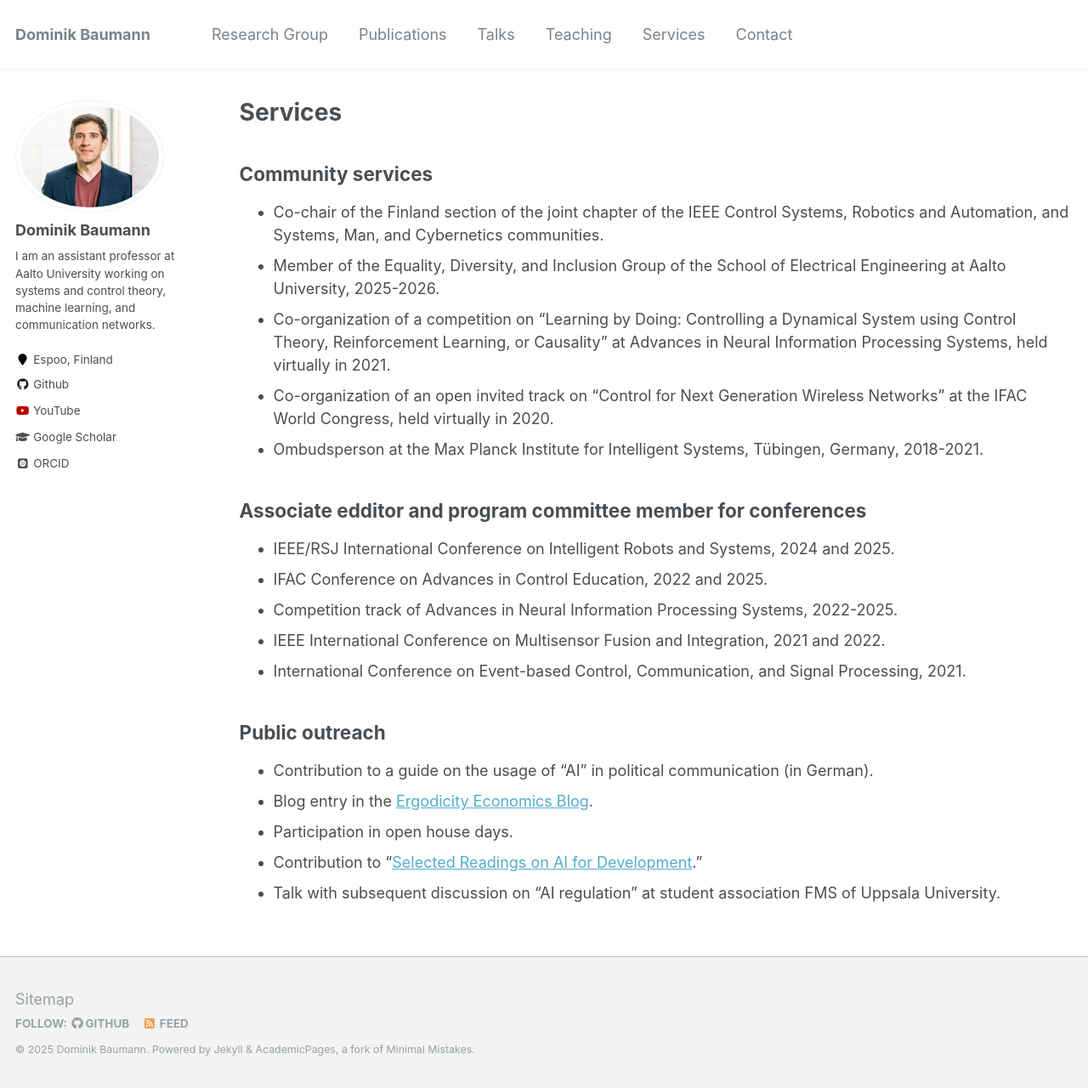
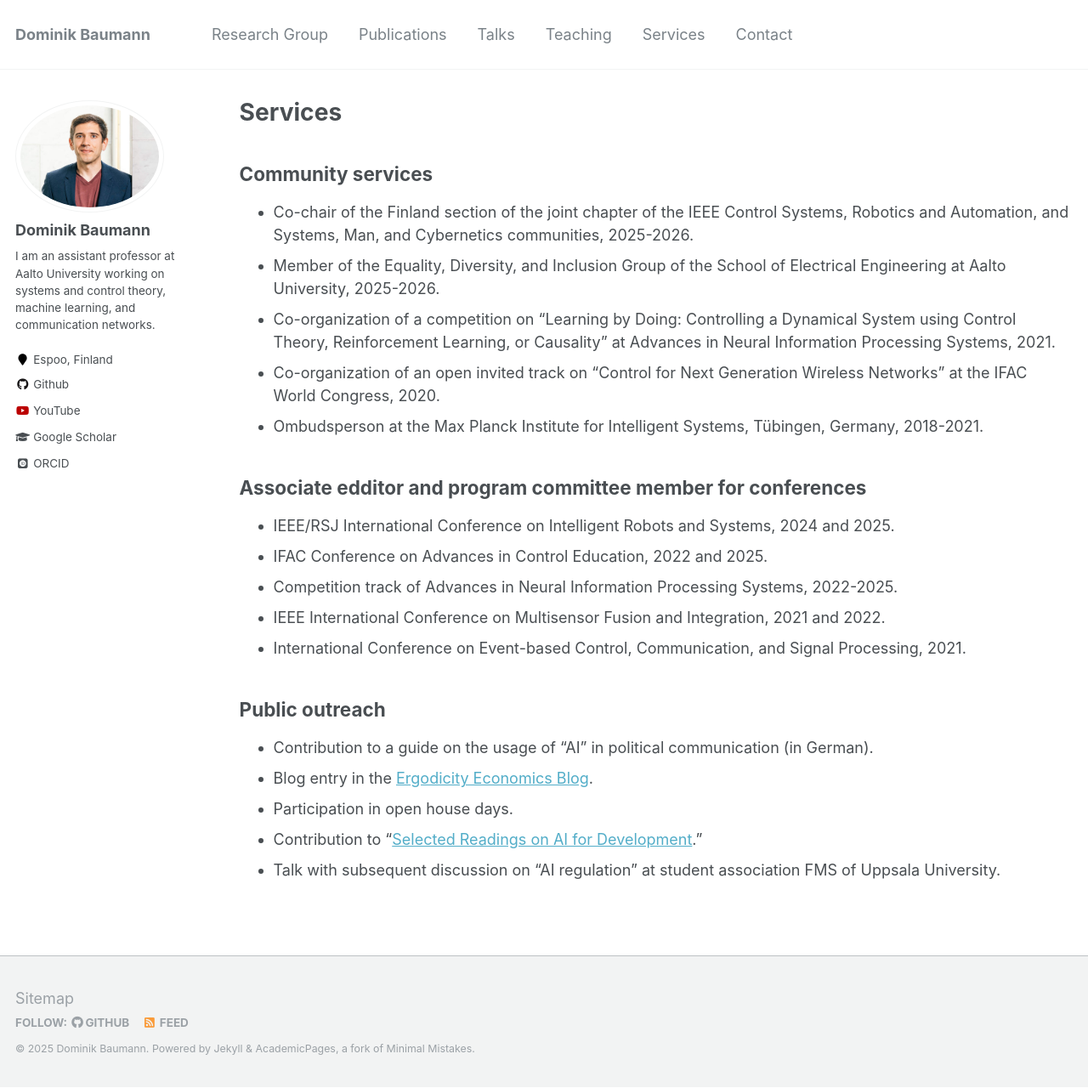
Before and after one commit to baumanndominik/baumanndominik.github.io, a Jekyll site: the page built from _pages/services.md, in a window 1280 px wide and 1280 px high. Shown: the whole window at 85% size. Built offline with Jekyll 4.4.1, drawn with Linux system fonts in a browser that asks for light colours; some web fonts are replaced.

```diff
--- a/_pages/services.md
+++ b/_pages/services.md
@@ -6,10 +6,10 @@ author_profile: true
 ---
 
 ## Community services
-* Co-chair of the Finland section of the joint chapter of the IEEE Control Systems, Robotics and Automation, and Systems, Man, and Cybernetics communities.
+* Co-chair of the Finland section of the joint chapter of the IEEE Control Systems, Robotics and Automation, and Systems, Man, and Cybernetics communities, 2025-2026.
 * Member of the Equality, Diversity, and Inclusion Group of the School of Electrical Engineering at Aalto University, 2025-2026.
-* Co-organization of a competition on "Learning by Doing: Controlling a Dynamical System using Control Theory, Reinforcement Learning, or Causality" at Advances in Neural Information Processing Systems, held virtually in 2021.
-* Co-organization of an open invited track on "Control for Next Generation Wireless Networks" at the IFAC World Congress, held virtually in 2020.
+* Co-organization of a competition on "Learning by Doing: Controlling a Dynamical System using Control Theory, Reinforcement Learning, or Causality" at Advances in Neural Information Processing Systems, 2021.
+* Co-organization of an open invited track on "Control for Next Generation Wireless Networks" at the IFAC World Congress, 2020.
 * Ombudsperson at the Max Planck Institute for Intelligent Systems, Tübingen, Germany, 2018-2021.
 
 ## Associate edditor and program committee member for conferences
```
Also changed, not shown: _pages/publications.md (+1 -1 lines), _pages/talks.md (+1 -1 lines).
